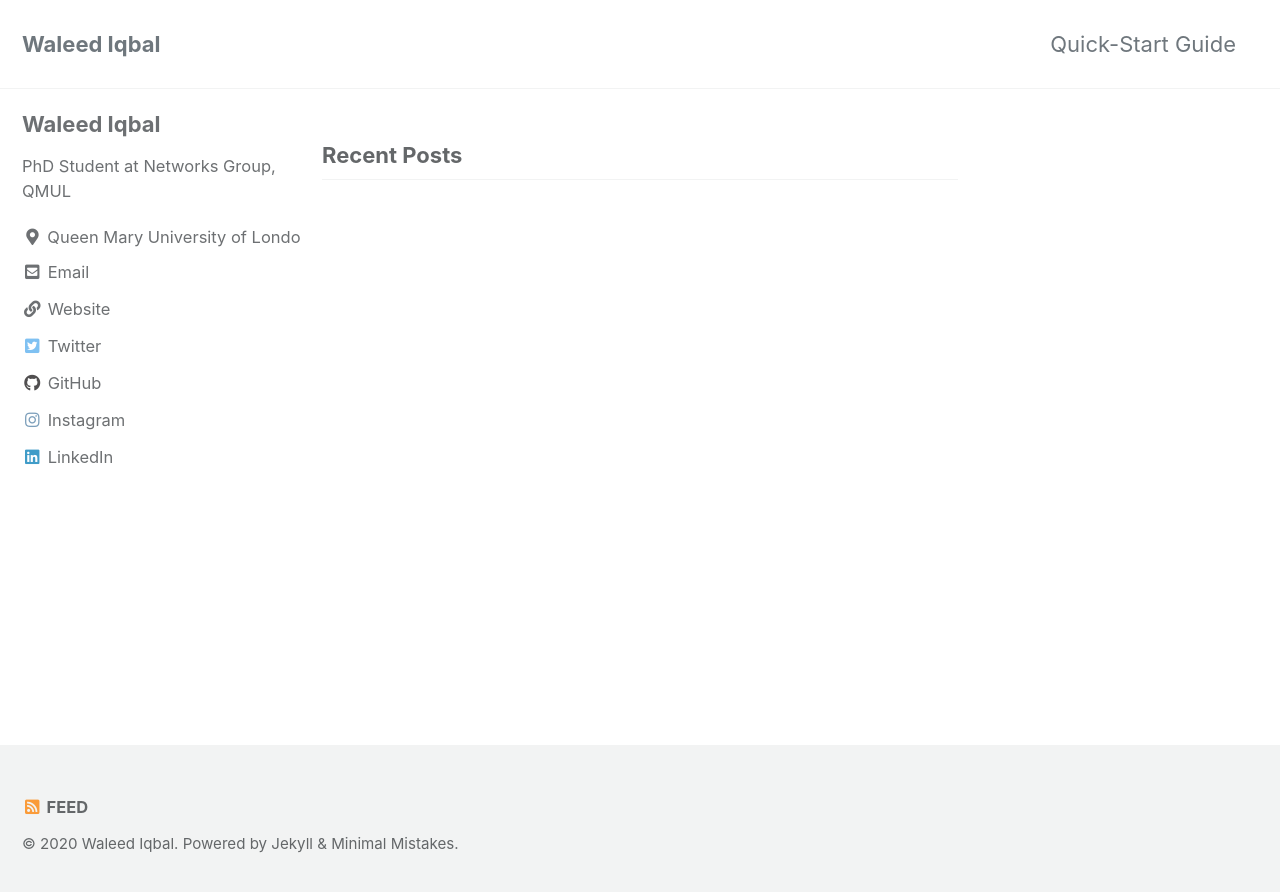
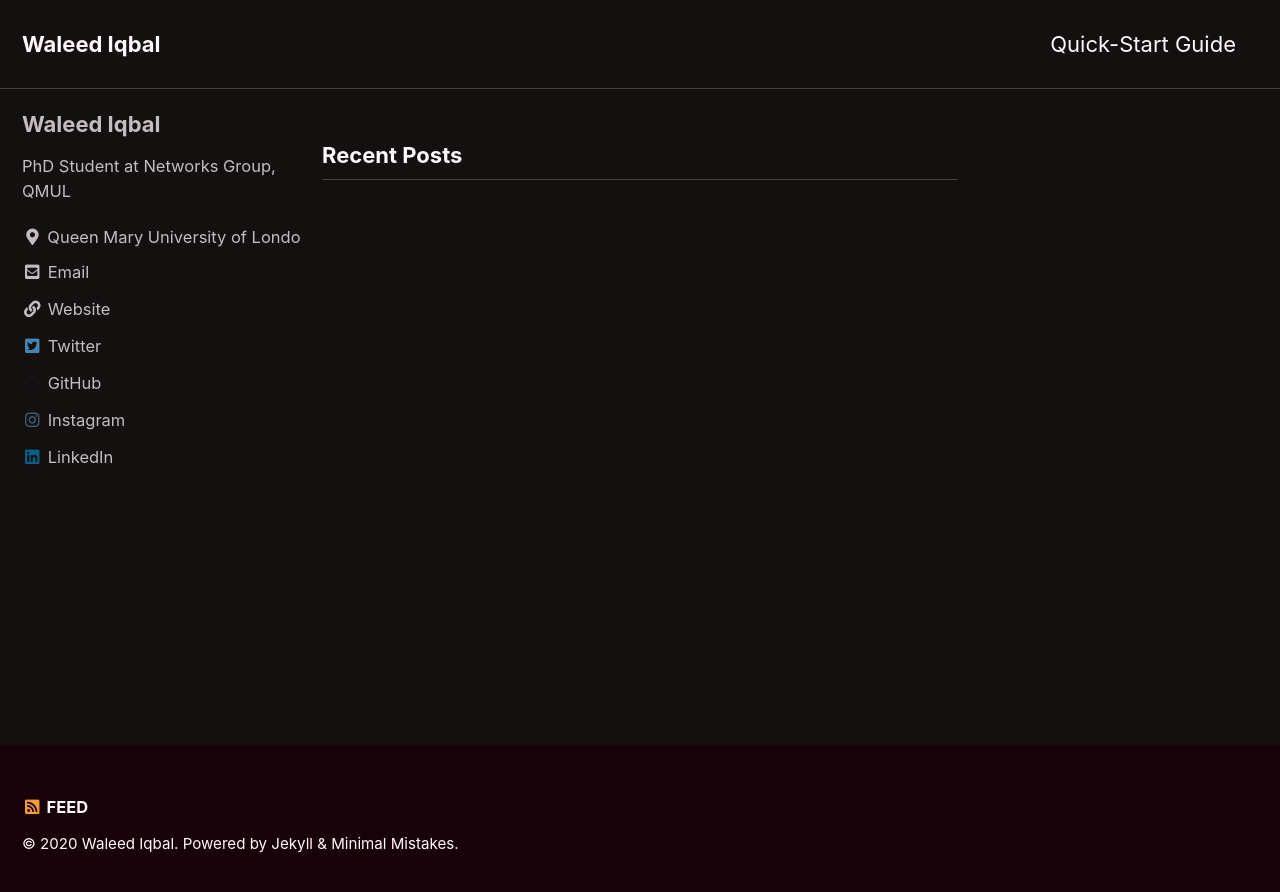
Before and after one commit to waleediqbal411/waleediqbal411.github.io, a Jekyll site: the page built from index.html, in a window 1280 px wide. Shown: the top 892 px of the page. Built offline with Jekyll 4.4.1, drawn with Linux system fonts in a browser that asks for light colours; cached includes are drawn as plain includes; the list of posts is cut into pages by our own code.

Commit message:
Official Website V3.1

```diff
--- a/_config.yml
+++ b/_config.yml
@@ -12,8 +12,8 @@
 
 # theme                  : "minimal-mistakes-jekyll"
 # remote_theme           : "mmistakes/minimal-mistakes"
-minimal_mistakes_skin    : "default" # "air", "aqua", "contrast", "dark", "dirt", "neon", "mint", "plum", "sunrise"
-
+# minimal_mistakes_skin    : "default" # "air", "aqua", "contrast", "dark", "dirt", "neon", "mint", "plum", "sunrise"
+minimal_mistakes_skin    : "neon" #"default" # "air", "aqua", "contrast", "dark", "dirt", "neon", "mint", "plum", "sunrise"
 # Site Settings
 locale                   : "en-UK"
 title                    : "Waleed Iqbal"
```
